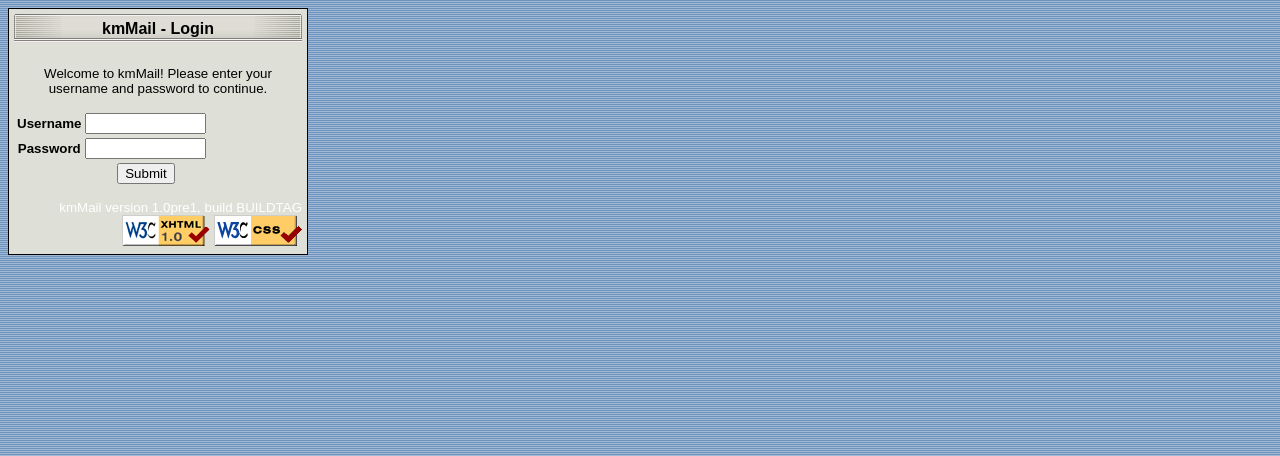
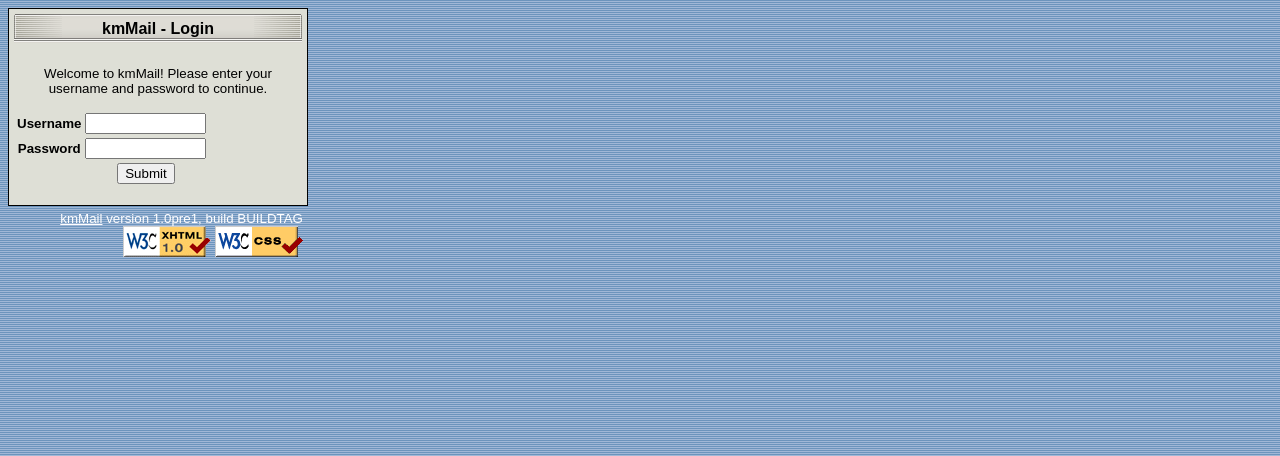
Before and after one commit to rfinnie/historical-kmmail, a PHP site: page /login.php in a window 1280 px wide. Shown: the top 456 px of the page. Run offline with PHP 8.4, Linux system fonts and the light colour scheme; data that the repository does not hold is empty.

Commit message:
Moved location of kmMail blurb

```diff
--- a/kmmail/login.php
+++ b/kmmail/login.php
@@ -1,5 +1,5 @@
 <?
-// @(#) $Id: login.php,v 1.4 2001/03/21 00:48:37 ryan Exp $
+// @(#) $Id: login.php,v 1.5 2001/03/21 02:36:49 ryan Exp $
 include_once('include/misc.inc');
 
 if($username) {
@@ -71,13 +71,19 @@
             </div>
               </form>
             <p />
-            <div class="kmblurb">kmMail version <? echo $config[version]; ?>, build <? echo $config[build]; ?><br />
-            <a href="http://validator.w3.org/check/referer"><img src="images/valid-xhtml10.gif" alt="Valid XHTML 1.0!" height="31" width="88" class="normal"/></a> <a href="http://jigsaw.w3.org/css-validator/check/referer"><img src="images/vcss.gif" alt="Valid CSS!" height="31" width="88" class="normal"/></a></div>
           </td>
         </tr>
       </table>
     </td>
   </tr>
 </table>
+      <table border="0" cellpadding="5" cellspacing="0" width="300">
+        <tr>
+          <td>
+            <div class="kmblurb"><a class="kmblurb" href="http://www.kmmail.org/">kmMail</a> version <? echo $config[version]; ?>, build <? echo $config[build]; ?><br />
+            <a href="http://validator.w3.org/check/referer"><img src="images/valid-xhtml10.gif" alt="Valid XHTML 1.0!" height="31" width="88" class="normal"/></a> <a href="http://jigsaw.w3.org/css-validator/check/referer"><img src="images/vcss.gif" alt="Valid CSS!" height="31" width="88" class="normal"/></a></div>
+          </td>
+        </tr>
+      </table>
 </body>
 </html>
```
